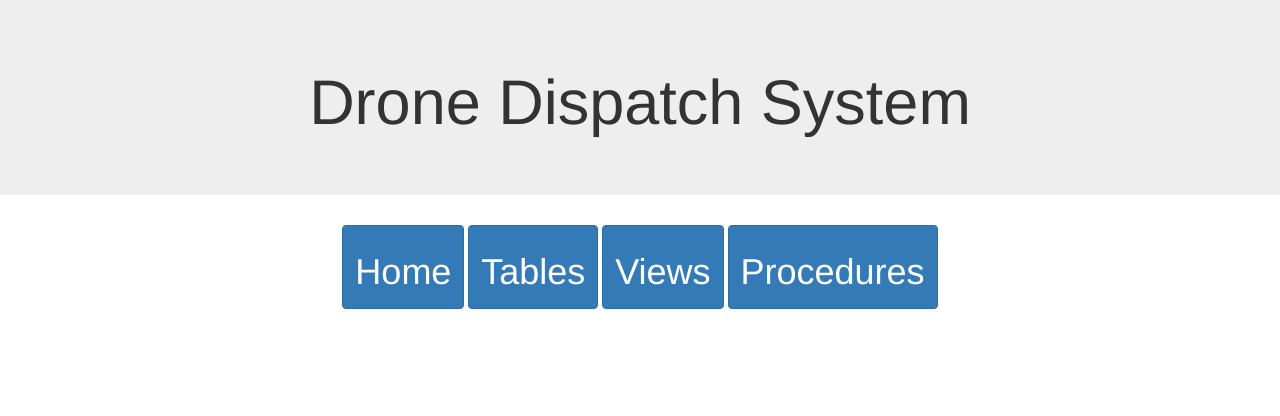
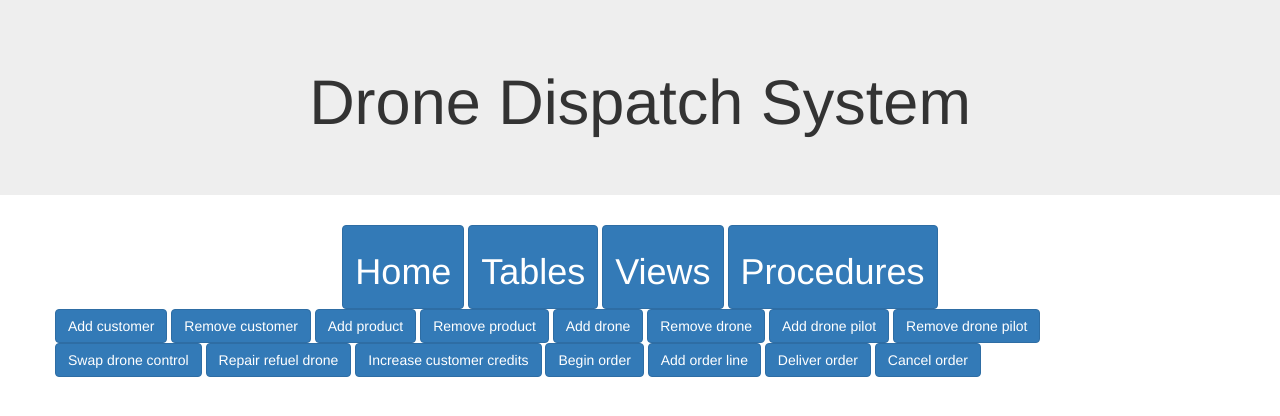
Before and after one commit to trupewate/CS4400phase4, a Flask app: page /procedures in a window 1280 px wide. Shown: the top 416 px of the page. Run offline with Flask 3, Linux system fonts and the light colour scheme; some libraries are stand-ins or nearby versions.

Commit message:
procedures and other files

```diff
--- a/app.py
+++ b/app.py
@@ -22,15 +22,19 @@ app.config['MYSQL_DATABASE_DB'] = 'drone_dispatch'
 app.config['MYSQL_DATABASE_HOST'] = 'localhost'
 mysql.init_app(app)
 
+
 conn = mysql.connect()
+db = mysql.get_db()
 cursor = conn.cursor()
-# cursor.execute("SHOW TABLES")
+
+#
+# print(cursor.fetchall())
 # print([table[0] for table in cursor.fetchall() if table[0] not in procedures and table[0] not in views])
 
 # cursor.execute("SELECT * from User")
 # data = cursor.fetchone()
 
-@app.route("/", methods=['GET', 'POST'])
+@app.route("/")
 def home():
     return render_template('home.html')
 
@@ -62,6 +66,45 @@ def show_table(name):
     rows = cursor.fetchall()
     return render_template('tables.html', columns = columns, rows=rows)
 
+@app.route('/procedures/<name>', methods=['GET', 'POST'])
+def show_procedure(name):
+    if request.method == 'POST':
+        cursor.execute(f"SELECT parameter_name FROM information_schema.parameters WHERE specific_schema = 'drone_dispatch' AND specific_name = '{name}'")
+        columns = [column[0] for column in cursor.fetchall()]
+        args = []
+        for col in columns:
+            args.append(request.form.get(col))
+
+        print("arguments: ", args)
+        cursor.callproc(name, args = args)
+        message = cursor.fetchone()
+        print(f"Number of rows affected after calling {name}: ", message)
+
+        return render_template('procedures.html', columns=columns, name=name)
+    else:
+        cursor.execute(f"SELECT parameter_name FROM information_schema.parameters WHERE specific_schema = 'drone_dispatch' AND specific_name = '{name}'")
+        columns = [column[0] for column in cursor.fetchall()]
+
+    #remove the ip_
+
+    return render_template('procedures.html', columns = columns, name=name)
+
+@app.route('/procedures/<name>', methods=['POST'])
+def call_procedure(name):
+    if request.method == 'POST':
+        cursor.execute(f"SELECT parameter_name FROM information_schema.parameters WHERE specific_schema = 'drone_dispatch' AND specific_name = '{name}'")
+        columns = [column[0] for column in cursor.fetchall()]
+        args = []
+        for col in columns:
+            args.append(request.form.get(col))
+
+        cursor.callproc({name}, args = args)
+        message = cursor.fetchall()
+        print(f"after calling procedure {name}: ", message)
+
+        return render_template('procedures.html', columns=columns)
+    else:
+        return render_template('procedures.html', columns=columns)
 
 
 if __name__ == "__main__":
--- a/templates/procedures.html
+++ b/templates/procedures.html
@@ -1 +1,46 @@
 {% extends 'base.html' %}
+
+
+{% block head %}
+
+{% endblock %}
+
+{% block body %}
+<div class="container">
+    <div class="row">
+        <a class="col btn btn-primary" href="{{ url_for('show_procedure', name='add_customer') }}">Add customer</a>
+        <a class="col btn btn-primary" href="{{ url_for('show_procedure', name='remove_customer') }}">Remove customer</a>
+        <a class="col btn btn-primary" href="{{ url_for('show_procedure', name='add_product') }}">Add product</a>
+        <a class="col btn btn-primary" href="{{ url_for('show_procedure', name='remove_product') }}">Remove product</a>
+        <a class="col btn btn-primary" href="{{ url_for('show_procedure', name='add_drone') }}">Add drone</a>
+        <a class="col btn btn-primary" href="{{ url_for('show_procedure', name='remove_drone') }}">Remove drone</a>
+        <a class="col btn btn-primary" href="{{ url_for('show_procedure', name='add_drone_pilot') }}">Add drone pilot</a>
+        <a class="col btn btn-primary" href="{{ url_for('show_procedure', name='remove_drone_pilot') }}">Remove drone pilot</a>
+    </div>
+    <div class="row">
+        <a class="col btn btn-primary" href="{{ url_for('show_procedure', name='swap_drone_control') }}">Swap drone control</a>
+        <a class="col btn btn-primary" href="{{ url_for('show_procedure', name='repair_refuel_drone') }}">Repair refuel drone</a>
+        <a class="col btn btn-primary" href="{{ url_for('show_procedure', name='increase_customer_credits') }}">Increase customer credits</a>
+        <a class="col btn btn-primary" href="{{ url_for('show_procedure', name='begin_order') }}">Begin order</a>
+        <a class="col btn btn-primary" href="{{ url_for('show_procedure', name='add_order_line') }}">Add order line</a>
+        <a class="col btn btn-primary" href="{{ url_for('show_procedure', name='deliver_order') }}">Deliver order</a>
+        <a class="col btn btn-primary" href="{{ url_for('show_procedure', name='cancel_order') }}">Cancel order</a>
+    </div>
+</div>
+<div class="container">
+    <div class="form-group">
+        {% if columns|length >= 1 %}
+        <form action="{{ url_for('show_procedure', name='remove_product')}}" method="POST">
+            {% for col in columns %}
+                <label for={{col}}>{{col}}</label>
+                <input type="text" id={{col}} name={{col}}><br>
+            {% endfor %}
+            {% if columns|length >= 1 %}
+                <input type="submit" value="Submit">
+            {% endif %}
+        </form>
+        {% endif %}
+    </div>
+
+</div>
+{% endblock %}
--- a/templates/views.html
+++ b/templates/views.html
@@ -15,7 +15,7 @@
         <table class="table">
             <tr>
                 {% for col in columns %}
-                <td scope="col">{{col}}</th>
+                <th scope="col">{{col}}</th>
                 {% endfor %}
             </tr>
             {% for row in rows %}
```
